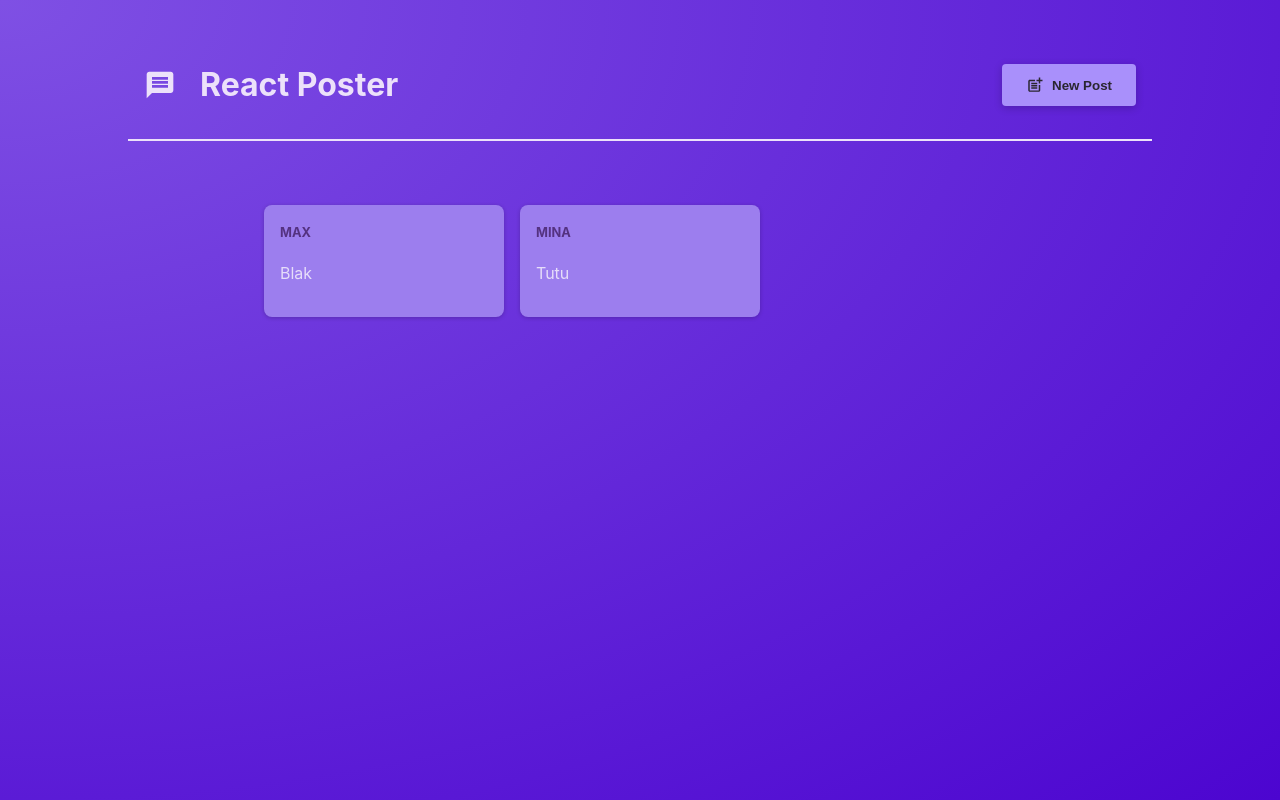
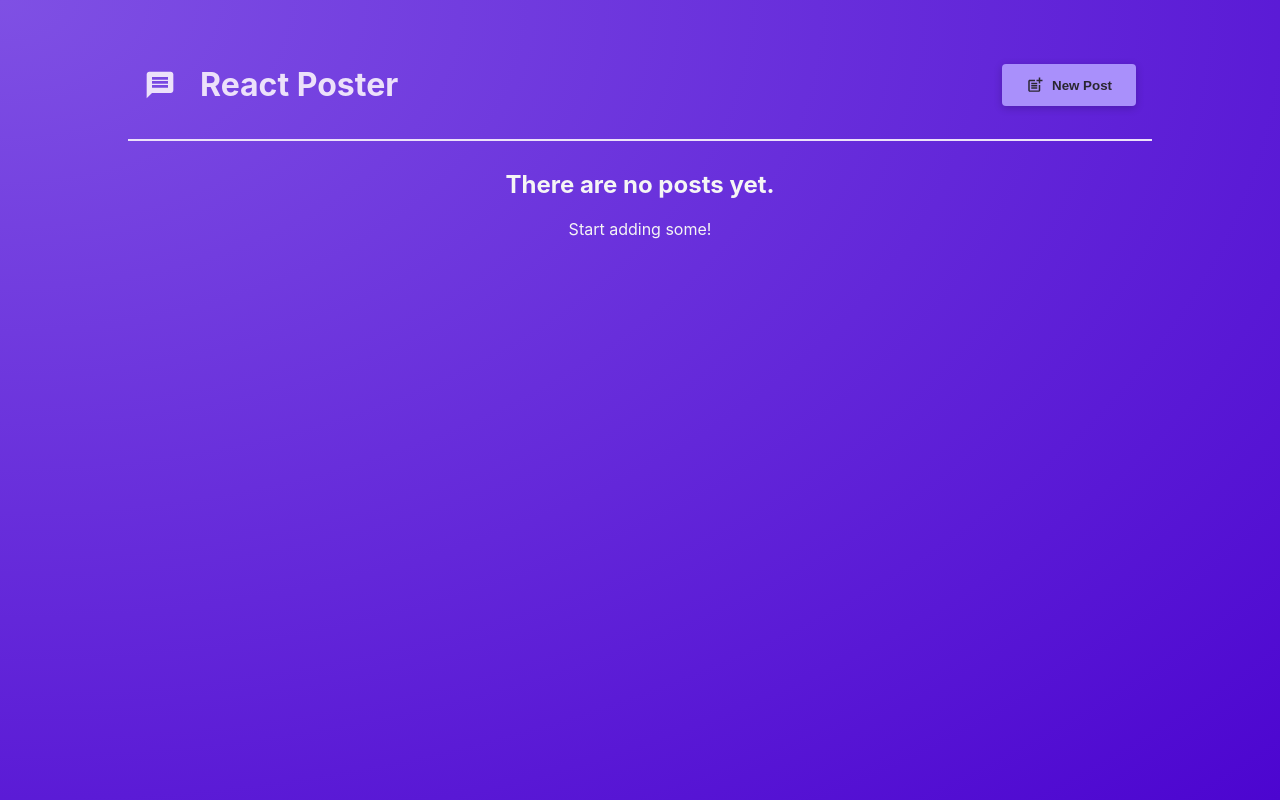
Before and after one commit to Nadha-Jabeen-T/twitter-mini, a React (Vite) app: page / in a window 1280 px wide. Built offline with nearby package versions, Linux system fonts and the light colour scheme.

Commit message:
Outputted array components as JSX elements | Outputted each post in the posts array

```diff
--- a/src/Components/PostsList.jsx
+++ b/src/Components/PostsList.jsx
@@ -20,10 +20,16 @@
         <Modal onClose={onStopPosting}>
             <NewPost onCancel={onStopPosting} onAddPost={addPostHandler}/>
         </Modal>)  : null}
-        <ul className={classes.posts}>
-            <li><Post author="Max" body="Blak"/></li>
-            <li><Post author="Mina" body="Tutu"/></li>
-        </ul>
+        {posts.length > 0 && (
+            <ul className={classes.posts}>
+            {posts.map((post) => <Post key={post.body} author={post.author} body={post.body}/>)}
+        </ul>)}
+       {posts.length === 0 && (
+        <div style={{textAlign:'center', color:'whiteSmoke'}}>
+            <h2>There are no posts yet.</h2>
+            <p>Start adding some!</p>
+        </div>
+       )}
         </>
     );
 }
```
